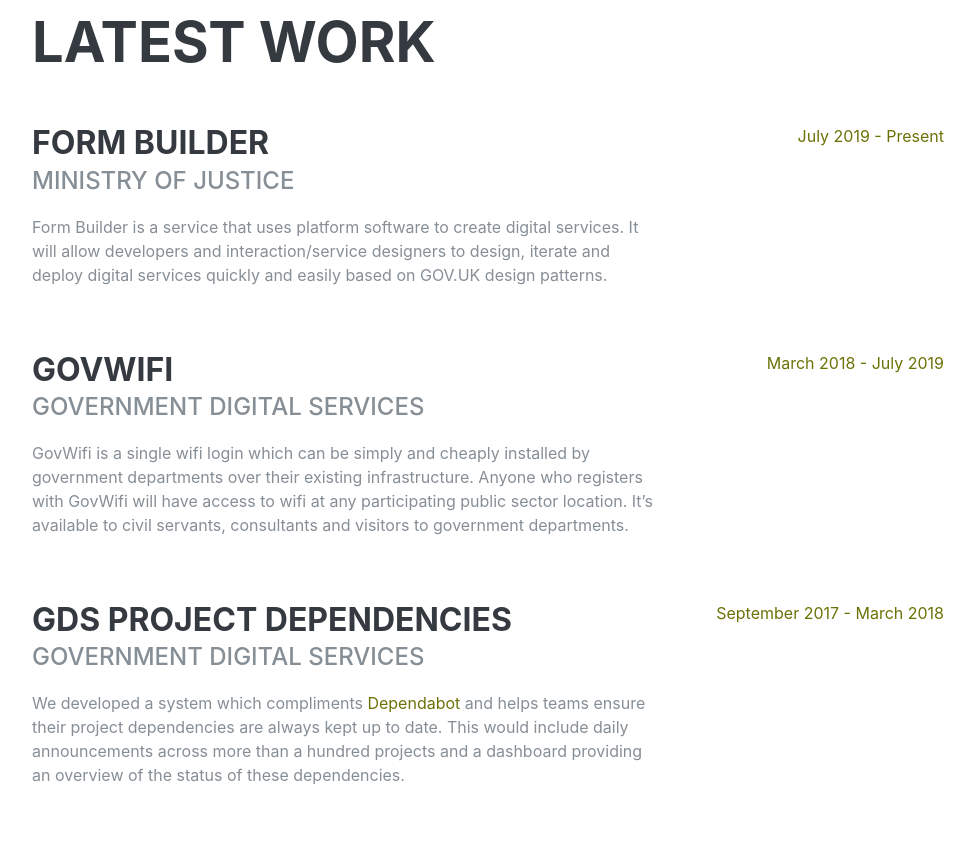
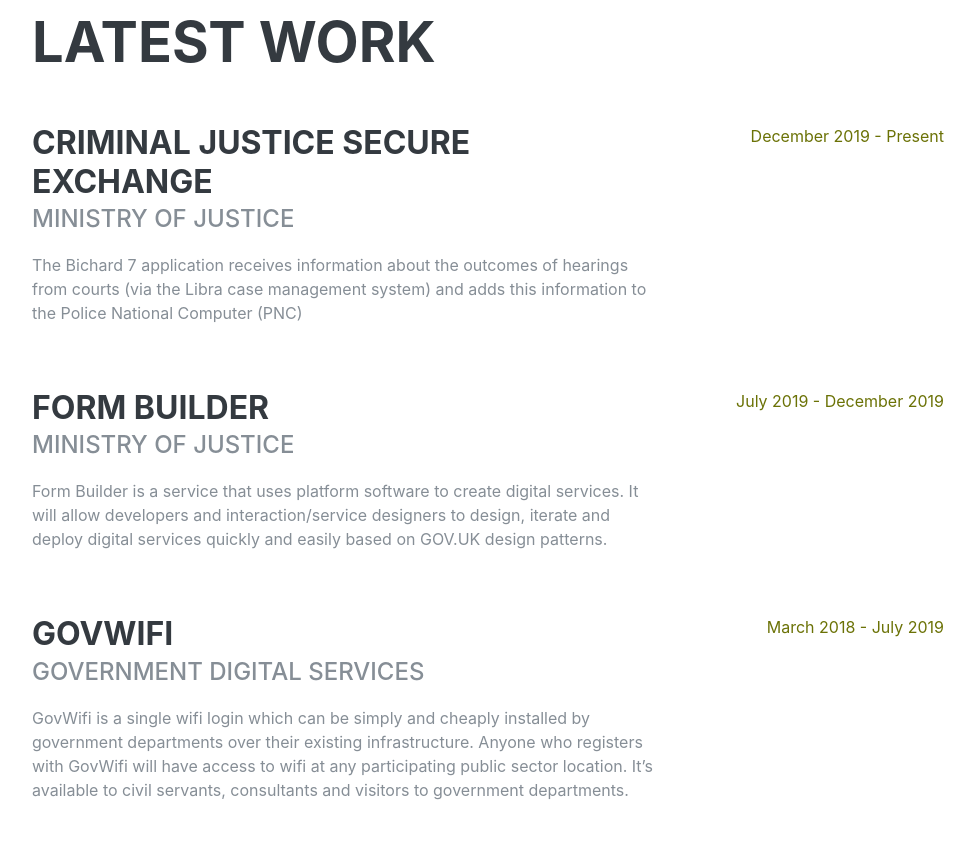
Before and after one commit to emileswarts/emileswarts.com, a website: page index.html in a window 1280 px wide. Shown: the part 840-1688 px from the top of the page, without its empty margins (288-1263 px from the left). Drawn offline with nearby package versions, Linux system fonts and the light colour scheme; files that its build step writes are made by us from their sources; a web font is replaced by a local one.

Commit message:
Add CJSE project

```diff
--- a/index.html
+++ b/index.html
@@ -78,12 +78,22 @@
           <h2 class="mb-5">Latest Work</h2>
           <div class="resume-item d-flex flex-column flex-md-row mb-5">
               <div class="resume-content mr-auto">
+                  <h3 class="mb-0">Criminal Justice Secure Exchange</h3>
+                  <div class="subheading mb-3">Ministry of Justice</div>
+                  <p>The Bichard 7 application receives information about the outcomes of hearings from courts (via the Libra case management system) and adds this information to the Police National Computer (PNC)</p>
+              </div>
+              <div class="resume-date text-md-right">
+                  <span class="text-primary">December 2019 - Present</span>
+              </div>
+          </div>
+          <div class="resume-item d-flex flex-column flex-md-row mb-5">
+              <div class="resume-content mr-auto">
                   <h3 class="mb-0">Form Builder</h3>
                   <div class="subheading mb-3">Ministry of Justice</div>
                   <p>Form Builder is a service that uses platform software to create digital services. It will allow developers and interaction/service designers to design, iterate and deploy digital services quickly and easily based on GOV.UK design patterns.</p>
               </div>
               <div class="resume-date text-md-right">
-                  <span class="text-primary">July 2019 - Present</span>
+                  <span class="text-primary">July 2019 - December 2019</span>
               </div>
           </div>
           <div class="resume-item d-flex flex-column flex-md-row mb-5">
```
